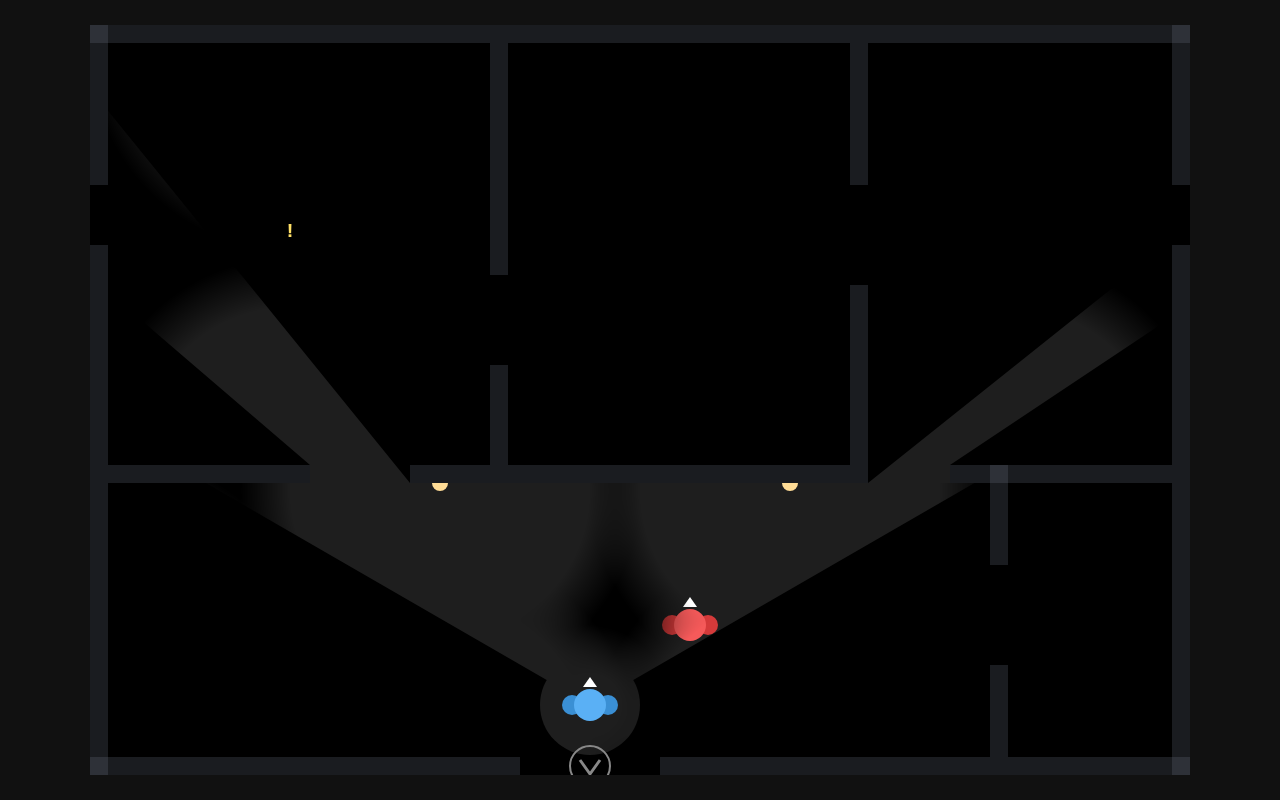
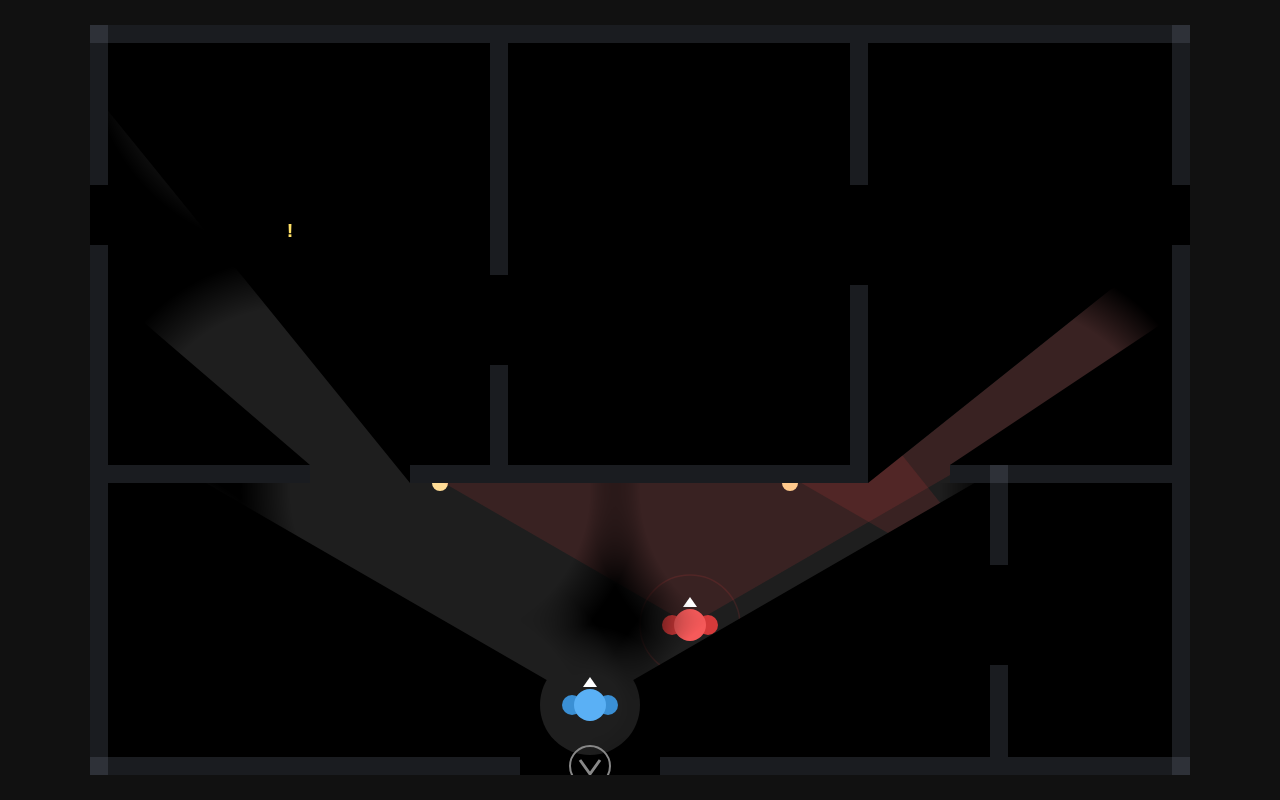
Before and after one commit to jkj1362/Toy_NumberStation, a plain HTML site: page index.html in a window 1280 px wide. Drawn offline with Linux system fonts and the light colour scheme; animation ran at ten frames a second.

Commit message:
Implemented enemy sight detection with minor lighting fix

```diff
--- /dev/null
+++ b/enemy.js
@@ -0,0 +1,166 @@
+const ENEMY_HIT_RADIUS = 20;
+const ALERT_FRAMES     = 180;
+
+// Per-enemy detection parameters — set these to create different unit types:
+//   visionAngle:    cone width in radians (player = VISION_ANGLE = 2π/3 = 120°)
+//   sightRange:     max detection distance in lit conditions (Infinity = unlimited)
+//   proximityRadius: radius of awareness bubble, ignores facing direction
+const STANDARD_VISION = Math.PI * 2 / 3; // 120° — matches VISION_ANGLE in game.js
+
+const INITIAL_ENEMIES = [
+  { x: 600, y: 600, angle: 0, targetAngle: 0, visionAngle: STANDARD_VISION, sightRange: Infinity, proximityRadius: 50 }, // Lobby
+  { x: 580, y: 220, angle: 0, targetAngle: 0, visionAngle: STANDARD_VISION, sightRange: Infinity, proximityRadius: 50 }, // Room B
+  { x: 940, y: 590, angle: 0, targetAngle: 0, visionAngle: STANDARD_VISION, sightRange: Infinity, proximityRadius: 50 }, // Room F
+];
+
+let enemies = [];
+
+function resetEnemies() {
+  enemies = INITIAL_ENEMIES.map(e => ({
+    ...e,
+    state:      'patrol',
+    alertTimer: 0,
+  }));
+}
+
+// Parameterized cone angle check — not player-coupled
+function pawnInCone(ex, ey, eAngle, visionAngle, tx, ty) {
+  const dx = tx - ex, dy = ty - ey;
+  if (dx === 0 && dy === 0) return true;
+  const bearing = Math.atan2(dx, -dy);
+  let diff = bearing - eAngle;
+  while (diff >  Math.PI) diff -= Math.PI * 2;
+  while (diff < -Math.PI) diff += Math.PI * 2;
+  return Math.abs(diff) <= visionAngle / 2;
+}
+
+// Single ray from (x1,y1) toward (x2,y2); true if no wall is closer than the target
+function hasLOS(x1, y1, x2, y2) {
+  const angle = Math.atan2(y2 - y1, x2 - x1); // canvas-math angle: 0 = right
+  const hit = castVisRay(x1, y1, angle);
+  if (!hit) return true;
+  const distToTarget = (x2 - x1) ** 2 + (y2 - y1) ** 2;
+  const distToWall   = (hit.x - x1) ** 2 + (hit.y - y1) ** 2;
+  return distToWall >= distToTarget;
+}
+
+function enemyCanSeePlayer(e) {
+  const dx = player.x - e.x, dy = player.y - e.y;
+  const dist2 = dx * dx + dy * dy;
+
+  // Proximity bubble — detects regardless of facing and light level
+  if (dist2 <= e.proximityRadius * e.proximityRadius) return true;
+
+  // Cone sight requires the player to be lit by a lamp (not their own glow)
+  if (!isLitByLamps(player.x, player.y)) return false;
+
+  // Must be inside vision cone
+  if (!pawnInCone(e.x, e.y, e.angle, e.visionAngle, player.x, player.y)) return false;
+
+  // Range cap
+  if (dist2 > e.sightRange * e.sightRange) return false;
+
+  // Line-of-sight ray check
+  return hasLOS(e.x, e.y, player.x, player.y);
+}
+
+function updateEnemies() {
+  for (const e of enemies) {
+    const detected = enemyCanSeePlayer(e);
+
+    if (detected) {
+      e.state      = 'alert';
+      e.alertTimer = ALERT_FRAMES;
+      e.targetAngle = Math.atan2(player.x - e.x, -(player.y - e.y));
+    } else if (e.state === 'alert') {
+      e.alertTimer--;
+      if (e.alertTimer <= 0) e.state = 'cautious';
+    }
+
+    e.angle = lerpAngle(e.angle, e.targetAngle, 0.12);
+  }
+}
+
+function drawEnemySightCone(e) {
+  const isAlert = e.state === 'alert';
+  const color   = isAlert ? '#ff8800' : '#ff4444';
+  const alpha   = isAlert ? 0.25 : 0.12;
+
+  // Wall-occluded vision cone
+  const visPts = computeVisibilityPolygon(e.x, e.y, e.angle, e.visionAngle);
+  if (visPts.length >= 2) {
+    ctx.save();
+    ctx.globalAlpha = alpha;
+    ctx.fillStyle = color;
+    ctx.beginPath();
+    ctx.moveTo(e.x, e.y);
+    for (const p of visPts) ctx.lineTo(p.x, p.y);
+    ctx.closePath();
+    ctx.fill();
+    ctx.restore();
+  }
+
+  // Proximity circle — same color and alpha as cone
+  ctx.save();
+  ctx.globalAlpha = alpha;
+  ctx.strokeStyle = color;
+  ctx.lineWidth = 1.5;
+  ctx.beginPath();
+  ctx.arc(e.x, e.y, e.proximityRadius, 0, Math.PI * 2);
+  ctx.stroke();
+  ctx.restore();
+}
+
+function drawEnemies() {
+  for (const e of enemies) {
+    drawEnemySightCone(e);
+  }
+
+  for (const e of enemies) {
+    const isAlert    = e.state === 'alert';
+    const isCautious = e.state === 'cautious';
+
+    ctx.save();
+    ctx.translate(e.x, e.y);
+    ctx.rotate(e.angle);
+
+    // Shoulders
+    ctx.fillStyle = isAlert ? '#e06a10' : (isCautious ? '#b05020' : '#d43a3a');
+    ctx.beginPath();
+    ctx.arc(-18, 0, 10, 0, Math.PI * 2);
+    ctx.fill();
+    ctx.beginPath();
+    ctx.arc(18, 0, 10, 0, Math.PI * 2);
+    ctx.fill();
+
+    // Head
+    ctx.fillStyle = isAlert ? '#ff8c1a' : (isCautious ? '#cc6633' : '#f55a5a');
+    ctx.beginPath();
+    ctx.arc(0, 0, 16, 0, Math.PI * 2);
+    ctx.fill();
+
+    // Direction arrow
+    ctx.fillStyle = '#fff';
+    ctx.beginPath();
+    ctx.moveTo(0, -28);
+    ctx.lineTo(-7, -18);
+    ctx.lineTo(7, -18);
+    ctx.closePath();
+    ctx.fill();
+
+    ctx.restore();
+
+    // Overhead indicator — only shown when enemy is in player's vision + lit
+    if ((isAlert || isCautious) && inVisionCone(e.x, e.y) && isLit(e.x, e.y)) {
+      ctx.save();
+      ctx.font = 'bold 18px monospace';
+      ctx.textAlign = 'center';
+      ctx.textBaseline = 'middle';
+      ctx.fillStyle = isAlert ? '#ffe066' : '#aaaaaa';
+      ctx.fillText(isAlert ? '!' : '?', e.x, e.y - 38);
+      ctx.restore();
+    }
+  }
+}
+
+resetEnemies();
--- a/game.js
+++ b/game.js
@@ -35,13 +35,6 @@ const keys = {};
 const projectiles = [];
 let rtWasPressed = false;
 
-const INITIAL_ENEMIES = [
-  { x: 600, y: 600, angle: 0 },   // Lobby
-  { x: 580, y: 220, angle: 0 },   // Room B (top-center)
-  { x: 940, y: 590, angle: 0 },   // Room F (bottom-right)
-];
-let enemies = INITIAL_ENEMIES.map(e => ({ ...e }));
-const ENEMY_HIT_RADIUS = 20;
 
 const LAMP_HIT_RADIUS = 10;
 // Rules: (1) at least one lamp per room, (2) same-wall lamp spacing >= radius
@@ -147,6 +140,24 @@ function isLit(wx, wy) {
   return false;
 }
 
+// Lamp-only variant — excludes the player's self-glow. Used by enemy detection so
+// the player's ambient light doesn't make them permanently visible to guards.
+function isLitByLamps(wx, wy) {
+  const offsets = { N: [0, 8], S: [0, -8], E: [-8, 0], W: [8, 0] };
+  for (const lamp of LAMPS) {
+    if (!lamp.active) continue;
+    // Half-plane clip — mirrors the rect clip in drawLighting so detection matches visuals
+    if (lamp.wallSide === 'N' && wy < lamp.y - 18) continue; // N lamp lights downward only
+    if (lamp.wallSide === 'S' && wy > lamp.y + 18) continue; // S lamp lights upward only
+    if (lamp.wallSide === 'E' && wx > lamp.x + 18) continue; // E lamp lights leftward only
+    if (lamp.wallSide === 'W' && wx < lamp.x - 18) continue; // W lamp lights rightward only
+    const [odx, ody] = offsets[lamp.wallSide];
+    const dx = wx - (lamp.x + odx), dy = wy - (lamp.y + ody);
+    if (dx * dx + dy * dy <= lamp.radius * lamp.radius) return true;
+  }
+  return false;
+}
+
 function initPickup() {
   const eligible = ROOMS.filter(r => !r.startingSpace);
   const room = eligible[Math.floor(Math.random() * eligible.length)];
@@ -197,7 +208,7 @@ function reset() {
   player.angle = 0;
   player.targetAngle = 0;
   projectiles.length = 0;
-  enemies = INITIAL_ENEMIES.map(e => ({ ...e }));
+  resetEnemies();
   for (const lamp of LAMPS) lamp.active = true;
   gamePhase = 'infiltrate';
   gapExits = WALL_GAP_EXITS.map(g => ({ ...g }));
@@ -247,6 +258,8 @@ function update() {
   // Canvas bounds fallback
   player.x = Math.max(PLAYER_RADIUS, Math.min(canvas.width  - PLAYER_RADIUS, player.x));
   player.y = Math.max(PLAYER_RADIUS, Math.min(canvas.height - PLAYER_RADIUS, player.y));
+
+  updateEnemies();
 
   // R-stick rotation (axes 2, 3) — updates target, angle lerps toward it
   const right = readStick(gp, 2, 3);
@@ -410,35 +423,6 @@ function drawPlayer() {
   ctx.restore();
 }
 
-function drawEnemy(e) {
-  ctx.save();
-  ctx.translate(e.x, e.y);
-  ctx.rotate(e.angle);
-
-  ctx.fillStyle = '#d43a3a';
-  ctx.beginPath();
-  ctx.arc(-18, 0, 10, 0, Math.PI * 2);
-  ctx.fill();
-
-  ctx.beginPath();
-  ctx.arc(18, 0, 10, 0, Math.PI * 2);
-  ctx.fill();
-
-  ctx.fillStyle = '#f55a5a';
-  ctx.beginPath();
-  ctx.arc(0, 0, 16, 0, Math.PI * 2);
-  ctx.fill();
-
-  ctx.fillStyle = '#fff';
-  ctx.beginPath();
-  ctx.moveTo(0, -28);
-  ctx.lineTo(-7, -18);
-  ctx.lineTo(7, -18);
-  ctx.closePath();
-  ctx.fill();
-
-  ctx.restore();
-}
 
 function drawProjectiles() {
   ctx.strokeStyle = '#ffe066';
@@ -471,9 +455,9 @@ function castVisRay(px, py, angle) {
 }
 
 // Build a wall-occluded visibility polygon for the player's vision cone
-function computeVisibilityPolygon(px, py, playerAngle) {
+function computeVisibilityPolygon(px, py, playerAngle, visionAngle = VISION_ANGLE) {
   const forward = playerAngle - Math.PI / 2;
-  const half    = VISION_ANGLE / 2;
+  const half    = visionAngle / 2;
   const eps     = 0.0001;
 
   // Cone boundary rays + one ray per visible wall corner (±ε for clean edges)
@@ -686,7 +670,7 @@ function draw() {
   drawFloor();
   drawWalls();
   drawLamps();
-  for (const e of enemies) drawEnemy(e);
+  drawEnemies();
   drawProjectiles();
   drawPlayer();
   drawLighting();
--- a/index.html
+++ b/index.html
@@ -8,6 +8,7 @@
 </head>
 <body>
   <canvas id="game" width="1100" height="750"></canvas>
+  <script src="enemy.js"></script>
   <script src="game.js"></script>
 </body>
 </html>
```
Also changed, not shown: 2 other files.
